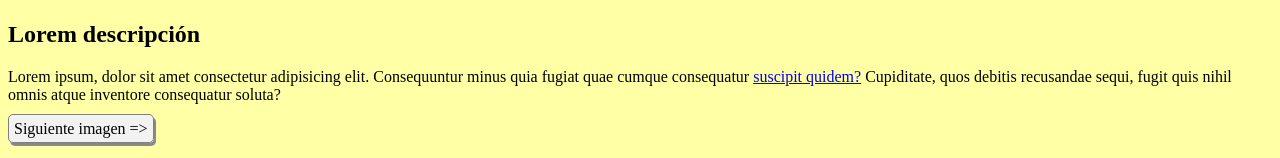
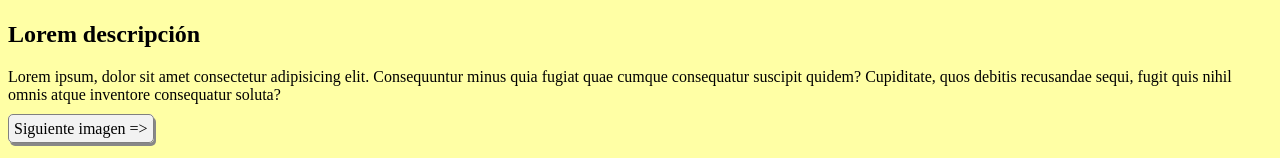
Before and after one commit to S4SSU/Actividad-Taller-6.2.1.-, a plain HTML site: page page1.html in a window 1280 px wide. Shown: the part 493-651 px from the top of the page. Drawn offline with Linux system fonts and the light colour scheme.

Commit message:
Update page1.html

```diff
--- a/page1.html
+++ b/page1.html
@@ -13,7 +13,7 @@
     <img src="img1.jpg" alt="Imagen de la NASA" class="image"/>
     <h2>Lorem descripción</h2>
     <p>Lorem ipsum, dolor sit amet consectetur adipisicing elit. Consequuntur minus quia fugiat quae cumque consequatur
-        <a href="page2.html">suscipit quidem?</a> Cupiditate, quos debitis recusandae sequi, fugit quis nihil omnis atque inventore consequatur
+        suscipit quidem? Cupiditate, quos debitis recusandae sequi, fugit quis nihil omnis atque inventore consequatur
         soluta?</p>
     <a href="page2.html" title="Imagen siguiente" class="link-button">Siguiente imagen =&gt;</a>
 </body>
```
